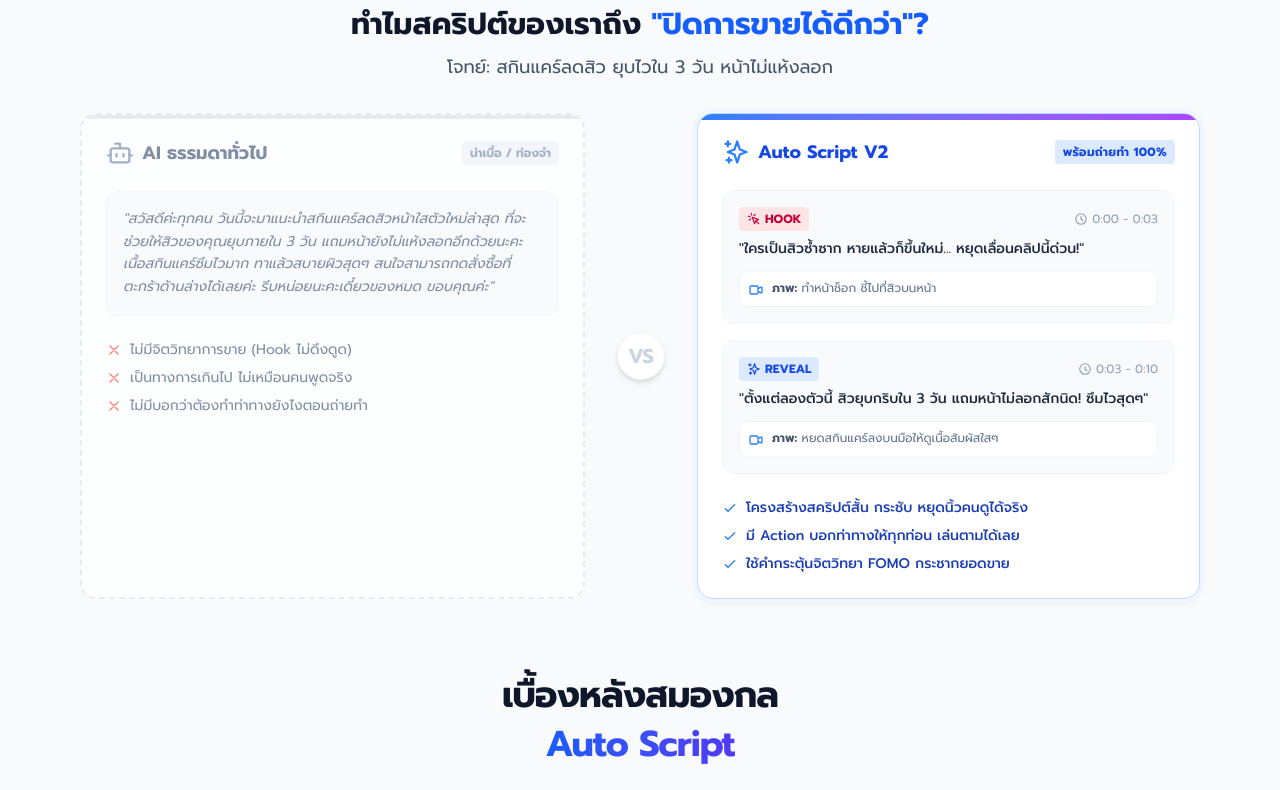
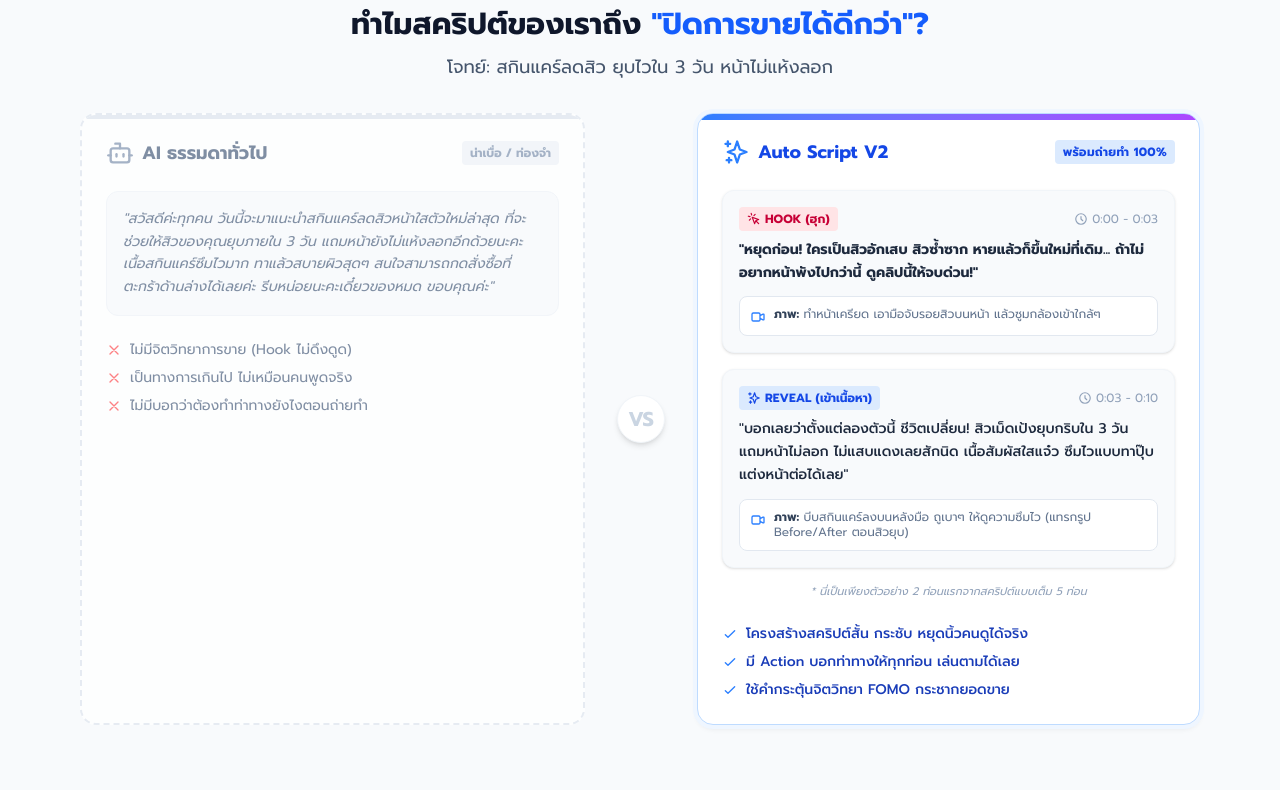
Before and after one commit to tiwlxp5-glitch/auto-script, a React (Vite) app in the folder frontend/: page / in a window 1280 px wide. Shown: the part 558-1348 px from the top of the page. Built offline with nearby package versions, Linux system fonts and the light colour scheme; no server answers.

Commit message:
UI: Expand preview script on Landing page and add footnote

```diff
--- a/frontend/src/pages/Home.jsx
+++ b/frontend/src/pages/Home.jsx
@@ -71,34 +71,36 @@ function Home() {
 
             <div className="space-y-4">
               {/* Hook Card */}
-              <div className="bg-slate-50 p-4 rounded-xl border border-slate-100">
+              <div className="bg-slate-50 p-4 rounded-xl border border-slate-100 shadow-sm">
                 <div className="flex justify-between items-center mb-2">
-                  <span className="text-xs font-bold bg-rose-100 text-rose-700 px-2 py-1 rounded flex items-center gap-1"><svg className="w-3.5 h-3.5" fill="none" stroke="currentColor" viewBox="0 0 24 24"><path strokeLinecap="round" strokeLinejoin="round" strokeWidth="2" d="M15 15l-2 5L9 9l11 4-5 2zm0 0l5 5M7.188 2.239l.777 2.897M5.136 7.965l-2.898-.777M13.95 4.05l-2.122 2.122m-5.657 5.656l-2.12 2.122"></path></svg> HOOK</span>
-                  <span className="text-xs text-slate-400 flex items-center gap-1"><svg className="w-3.5 h-3.5" fill="none" stroke="currentColor" viewBox="0 0 24 24"><path strokeLinecap="round" strokeLinejoin="round" strokeWidth="2" d="M12 8v4l3 3m6-3a9 9 0 11-18 0 9 9 0 0118 0z"></path></svg> 0:00 - 0:03</span>
+                  <span className="text-[11px] sm:text-xs font-bold bg-rose-100 text-rose-700 px-2 py-1 rounded flex items-center gap-1"><svg className="w-3.5 h-3.5" fill="none" stroke="currentColor" viewBox="0 0 24 24"><path strokeLinecap="round" strokeLinejoin="round" strokeWidth="2" d="M15 15l-2 5L9 9l11 4-5 2zm0 0l5 5M7.188 2.239l.777 2.897M5.136 7.965l-2.898-.777M13.95 4.05l-2.122 2.122m-5.657 5.656l-2.12 2.122"></path></svg> HOOK (ฮุก)</span>
+                  <span className="text-[10px] sm:text-xs text-slate-400 flex items-center gap-1"><svg className="w-3.5 h-3.5" fill="none" stroke="currentColor" viewBox="0 0 24 24"><path strokeLinecap="round" strokeLinejoin="round" strokeWidth="2" d="M12 8v4l3 3m6-3a9 9 0 11-18 0 9 9 0 0118 0z"></path></svg> 0:00 - 0:03</span>
                 </div>
-                <p className="text-slate-800 font-medium text-sm mb-3">
-                  "ใครเป็นสิวซ้ำซาก หายแล้วก็ขึ้นใหม่... หยุดเลื่อนคลิปนี้ด่วน!"
+                <p className="text-slate-800 font-bold text-sm mb-3 leading-relaxed">
+                  "หยุดก่อน! ใครเป็นสิวอักเสบ สิวซ้ำซาก หายแล้วก็ขึ้นใหม่ที่เดิม... ถ้าไม่อยากหน้าพังไปกว่านี้ ดูคลิปนี้ให้จบด่วน!"
                 </p>
-                <div className="bg-white p-2 rounded-lg text-xs text-slate-500 border border-slate-100 flex gap-2 items-start">
+                <div className="bg-white p-2.5 rounded-lg text-xs text-slate-500 border border-slate-200 flex gap-2 items-start">
                   <span className="mt-0.5 text-blue-500"><svg className="w-4 h-4" fill="none" stroke="currentColor" viewBox="0 0 24 24"><path strokeLinecap="round" strokeLinejoin="round" strokeWidth="2" d="M15 10l4.553-2.276A1 1 0 0121 8.618v6.764a1 1 0 01-1.447.894L15 14M5 18h8a2 2 0 002-2V8a2 2 0 00-2-2H5a2 2 0 00-2 2v8a2 2 0 002 2z"></path></svg></span>
-                  <span><strong className="text-slate-600">ภาพ:</strong> ทำหน้าช็อก ชี้ไปที่สิวบนหน้า</span>
+                  <span className="leading-tight"><strong className="text-slate-700">ภาพ:</strong> ทำหน้าเครียด เอามือจับรอยสิวบนหน้า แล้วซูมกล้องเข้าใกล้ๆ</span>
                 </div>
               </div>
 
               {/* Reveal Card */}
-              <div className="bg-slate-50 p-4 rounded-xl border border-slate-100">
+              <div className="bg-slate-50 p-4 rounded-xl border border-slate-100 shadow-sm">
                 <div className="flex justify-between items-center mb-2">
-                  <span className="text-xs font-bold bg-blue-100 text-blue-700 px-2 py-1 rounded flex items-center gap-1"><svg className="w-3.5 h-3.5" fill="none" stroke="currentColor" viewBox="0 0 24 24"><path strokeLinecap="round" strokeLinejoin="round" strokeWidth="2" d="M5 3v4M3 5h4M6 17v4m-2-2h4m5-16l2.286 6.857L21 12l-5.714 2.143L13 21l-2.286-6.857L5 12l5.714-2.143L13 3z"></path></svg> REVEAL</span>
-                  <span className="text-xs text-slate-400 flex items-center gap-1"><svg className="w-3.5 h-3.5" fill="none" stroke="currentColor" viewBox="0 0 24 24"><path strokeLinecap="round" strokeLinejoin="round" strokeWidth="2" d="M12 8v4l3 3m6-3a9 9 0 11-18 0 9 9 0 0118 0z"></path></svg> 0:03 - 0:10</span>
+                  <span className="text-[11px] sm:text-xs font-bold bg-blue-100 text-blue-700 px-2 py-1 rounded flex items-center gap-1"><svg className="w-3.5 h-3.5" fill="none" stroke="currentColor" viewBox="0 0 24 24"><path strokeLinecap="round" strokeLinejoin="round" strokeWidth="2" d="M5 3v4M3 5h4M6 17v4m-2-2h4m5-16l2.286 6.857L21 12l-5.714 2.143L13 21l-2.286-6.857L5 12l5.714-2.143L13 3z"></path></svg> REVEAL (เข้าเนื้อหา)</span>
+                  <span className="text-[10px] sm:text-xs text-slate-400 flex items-center gap-1"><svg className="w-3.5 h-3.5" fill="none" stroke="currentColor" viewBox="0 0 24 24"><path strokeLinecap="round" strokeLinejoin="round" strokeWidth="2" d="M12 8v4l3 3m6-3a9 9 0 11-18 0 9 9 0 0118 0z"></path></svg> 0:03 - 0:10</span>
                 </div>
-                <p className="text-slate-800 font-medium text-sm mb-3">
-                  "ตั้งแต่ลองตัวนี้ สิวยุบกริบใน 3 วัน แถมหน้าไม่ลอกสักนิด! ซึมไวสุดๆ"
+                <p className="text-slate-800 font-medium text-sm mb-3 leading-relaxed">
+                  "บอกเลยว่าตั้งแต่ลองตัวนี้ ชีวิตเปลี่ยน! สิวเม็ดเป้งยุบกริบใน 3 วัน แถมหน้าไม่ลอก ไม่แสบแดงเลยสักนิด เนื้อสัมผัสใสแจ๋ว ซึมไวแบบทาปุ๊บแต่งหน้าต่อได้เลย"
                 </p>
-                <div className="bg-white p-2 rounded-lg text-xs text-slate-500 border border-slate-100 flex gap-2 items-start">
+                <div className="bg-white p-2.5 rounded-lg text-xs text-slate-500 border border-slate-200 flex gap-2 items-start">
                   <span className="mt-0.5 text-blue-500"><svg className="w-4 h-4" fill="none" stroke="currentColor" viewBox="0 0 24 24"><path strokeLinecap="round" strokeLinejoin="round" strokeWidth="2" d="M15 10l4.553-2.276A1 1 0 0121 8.618v6.764a1 1 0 01-1.447.894L15 14M5 18h8a2 2 0 002-2V8a2 2 0 00-2-2H5a2 2 0 00-2 2v8a2 2 0 002 2z"></path></svg></span>
-                  <span><strong className="text-slate-600">ภาพ:</strong> หยดสกินแคร์ลงบนมือให้ดูเนื้อสัมผัสใสๆ</span>
+                  <span className="leading-tight"><strong className="text-slate-700">ภาพ:</strong> บีบสกินแคร์ลงบนหลังมือ ถูเบาๆ ให้ดูความซึมไว (แทรกรูป Before/After ตอนสิวยุบ)</span>
                 </div>
               </div>
+
+              <p className="text-[11px] text-slate-400 italic text-center mt-1">* นี่เป็นเพียงตัวอย่าง 2 ท่อนแรกจากสคริปต์แบบเต็ม 5 ท่อน</p>
             </div>
 
             <ul className="mt-6 space-y-2 text-sm text-blue-800 font-medium">
```
